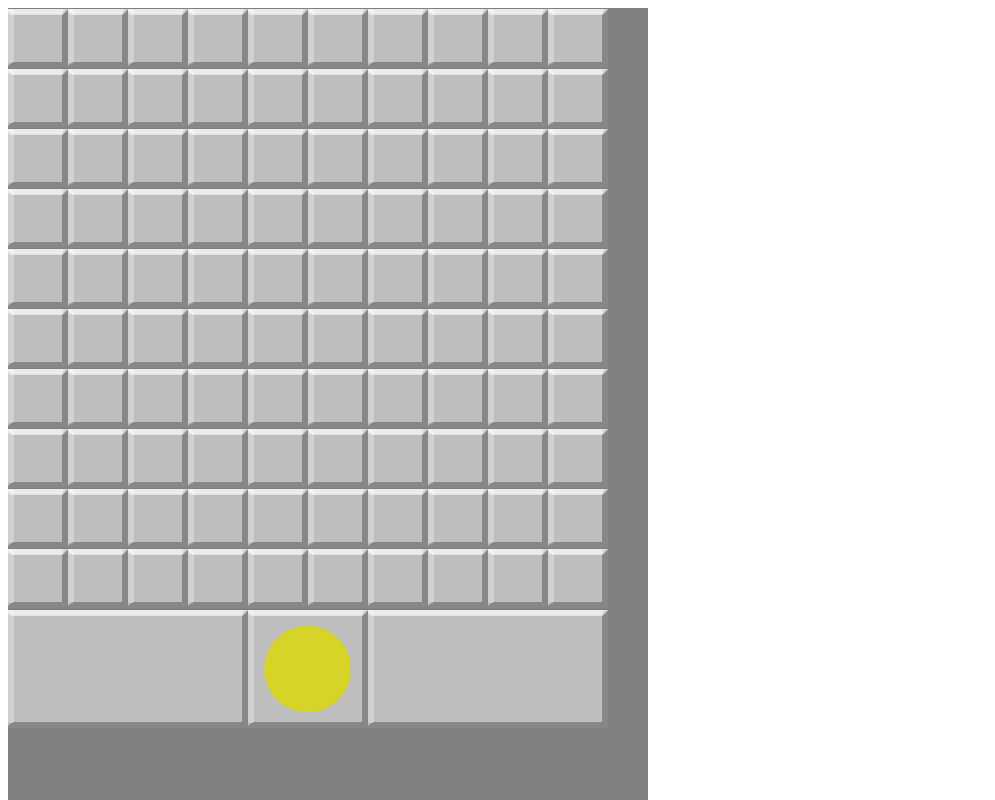
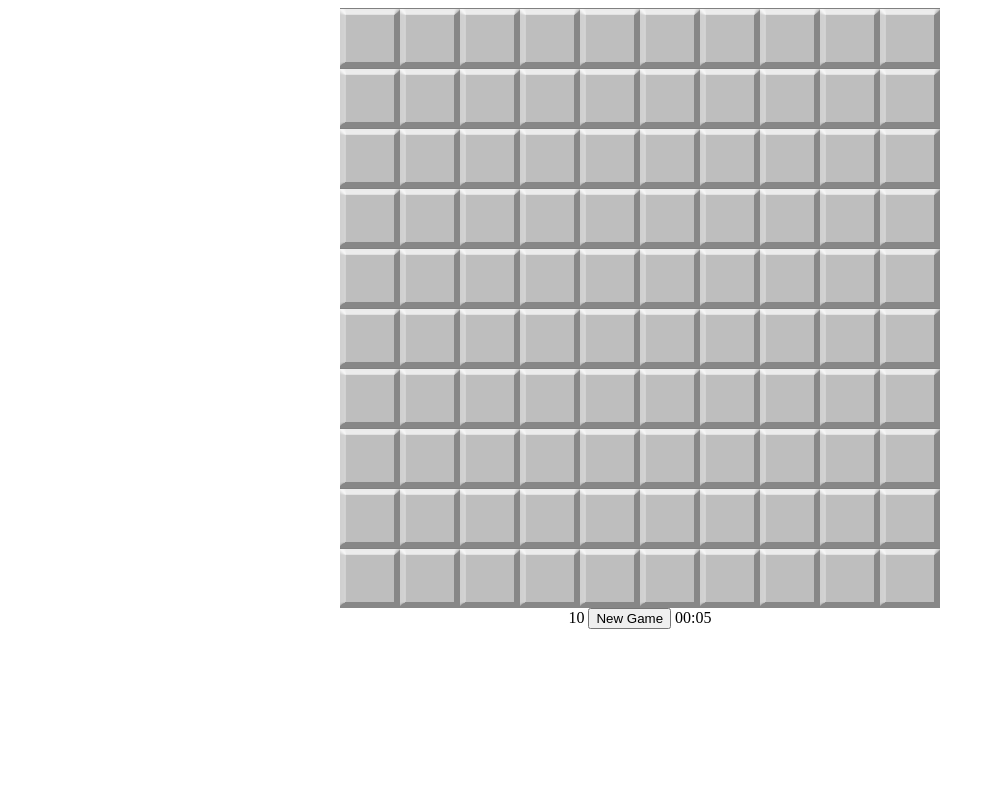
Before and after one commit to sleroux/Minesweeper, a plain HTML site: page index.html in a window 1280 px wide. Shown: the top 800 px of the page, without its empty margins (0-995 px from the left). Drawn offline with Linux system fonts and the light colour scheme.

Commit message:
Starting to add some other html components like timers and start button

```diff
--- a/index.html
+++ b/index.html
@@ -3,8 +3,17 @@
     <meta name="apple-mobile-web-app-capable" content="yes" />
     <meta name="viewport" content="initial-scale=0.5, user-scalable=no, width=device-width">
     <script data-main="scripts/main" src="scripts/vendor/require-jquery.js"></script>
+    <link href="styles.css" rel="stylesheet" type="text/css">
 </head>
 <body>
-    <canvas id="minesweeper" width="640px" height="960px" />
+    <div id="game-container">
+        <canvas id="minesweeper" width="600px" height="600px"></canvas>
+    </div>
+    <div id="game-controls">
+        <div id="flags-left" class="counter">0000</div>
+        <button id="new-game">New Game</button>
+        <div id="game-time" class="counter">00:00</div>
+
+    </div>
 </body>
 </html>
--- a/scripts/game.js
+++ b/scripts/game.js
@@ -1,32 +1,23 @@
-define(['cell',
+define(['jquery',
+        'cell',
         'resourceManager',
         'button',
         'counter',
         'events'],
-        function (cell, resourceManager, button, counter, events) {
+        function ($, cell, resourceManager, button, counter, events) {
 
     var game = function () {
         var canvas = document.getElementById('minesweeper'),
             context = canvas.getContext('2d'),
             board = [],
             eventManager = events(canvas),
-            gameButton = button({
-                x: 240,
-                y: 600
-            }),
-            timeCounter = counter({
-                x: 0,
-                y: 600
-            }),
-            flagCounter = counter({
-                x: 360,
-                y: 600
-            }),
             cellHeight = 60,
             cellWidth = 60,
             boardSize = 10,
             numOfMines = 10,
             highlightedCell,
+            startTime,
+            flagCount,
             my = {};
 
 
@@ -93,9 +84,7 @@ define(['cell',
             }
         });
 
-        my.init = function () {
-
-            // Load resources before starting game
+        // Set up paths for resources
         resourceManager.imagePaths = {
             'counter_background': 'resources/counter_background.png',
             'game_button': 'resources/game_button.png',
@@ -114,6 +103,46 @@ define(['cell',
             'digital': 'resources/digital_7.ttf'
         };
 
+        function timeSinceStart () {
+            var difference,
+                daysDifference,
+                minutesDifference,
+                secondsDifference,
+                minutes,
+                seconds;
+
+            difference = Date.now() - startTime.getTime();
+            daysDifference = Math.floor(difference/1000/60/60/24);
+            difference -= daysDifference*1000*60*60*24;
+
+            hoursDifference = Math.floor(difference/1000/60/60);
+            difference -= hoursDifference*1000*60*60;
+
+            minutesDifference = Math.floor(difference/1000/60);
+            difference -= minutesDifference*1000*60;
+
+            secondsDifference = Math.floor(difference/1000);
+
+            if (secondsDifference.toString().length < 2) {
+                seconds = ['0', secondsDifference].join('');
+            } else {
+                seconds = secondsDifference;
+            }
+
+            if (minutesDifference.toString().length < 2) {
+                minutes = ['0', minutesDifference].join('');
+            } else {
+                minutes = secondsDifference;
+            }
+
+            return [minutes, ':', seconds].join('');
+        }
+
+        function updateStartTime () {
+            $('#game-time').html(timeSinceStart());
+        }
+
+        my.init = function () {
             resourceManager.loadAll(function () {
                 my.start();
             });
@@ -172,6 +201,17 @@ define(['cell',
         };
 
         my.start = function () {
+
+            $('#new-game').click(function (e) {
+                // Setup a new board when starting a new game
+                my.start();
+            });
+
+            startTime = new Date();
+            clearInterval();
+            setInterval(updateStartTime, 1000);
+
+            $('#flags-left').html(numOfMines);
             my.setupBoard();
             my.tick();
         };
@@ -180,13 +220,11 @@ define(['cell',
         };
 
         my.render = function () {
+            console.log('asdf');
             context.fillStyle = 'grey';
             context.fillRect(0, 0, canvas.width, canvas.height);
 
             my.drawBoard();
-            gameButton.draw(context);
-            timeCounter.draw(context);
-            flagCounter.draw(context);
         };
 
         my.getMineCount = function (row, col) {
--- /dev/null
+++ b/styles.css
@@ -0,0 +1,11 @@
+div.counter {
+    display: inline;
+}
+
+div#game-controls {
+    text-align: center;
+}
+
+div#game-container {
+    text-align: center;
+}
```
Lines whose indentation alone changed are shown as unchanged.
